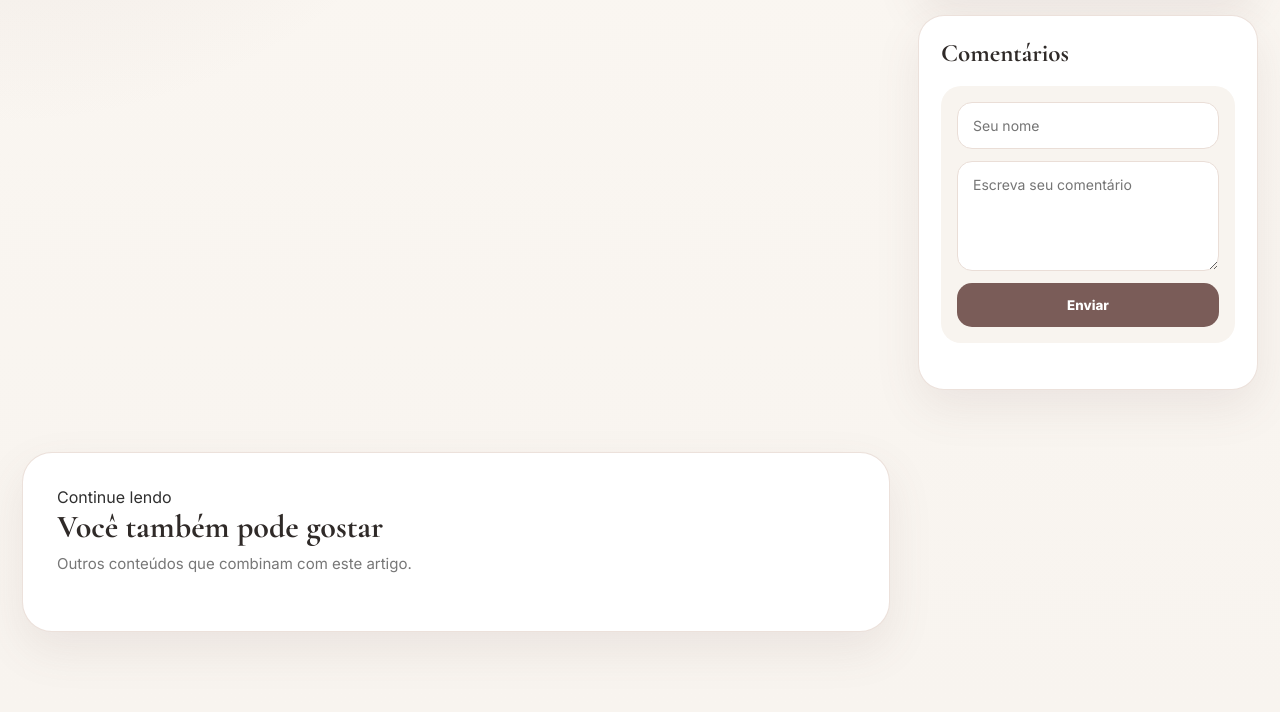
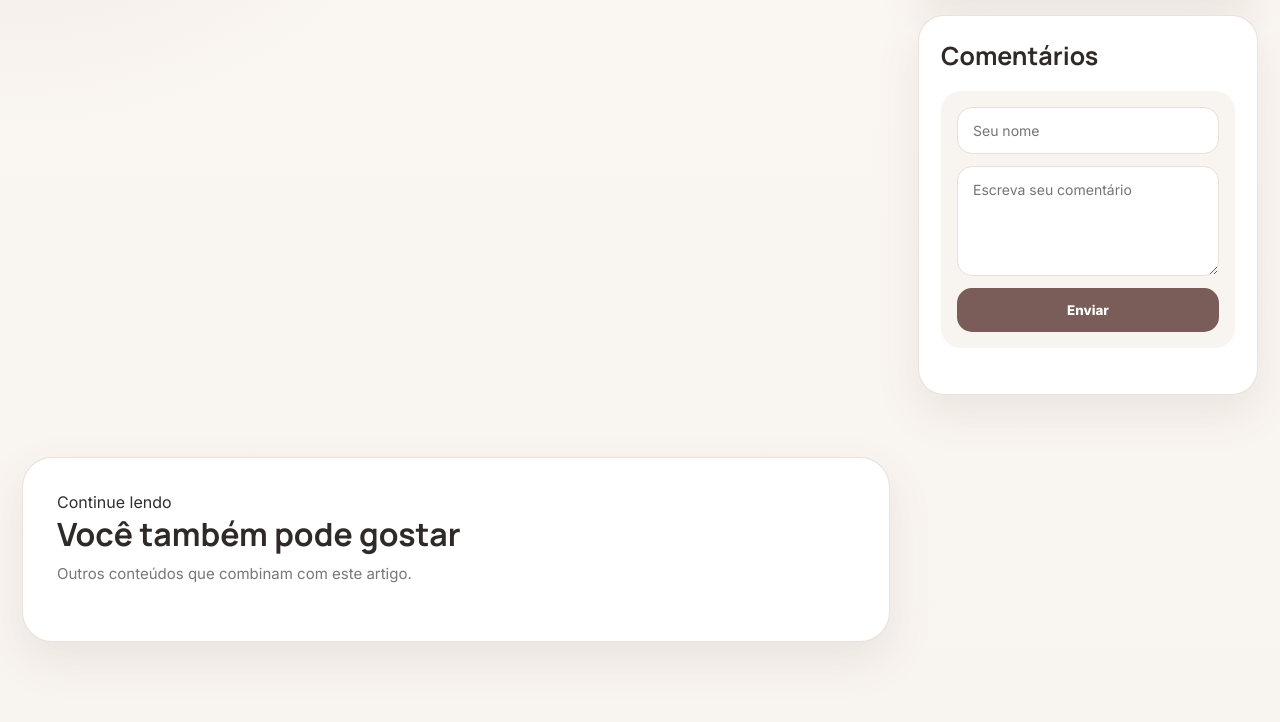
Before and after one commit to GustavoLanjoni/Blog---PsiFacil, a plain HTML site: page frontend/post.html in a window 1280 px wide. Shown: the part 419-1141 px from the top of the page. Drawn offline with nearby package versions, Linux system fonts and the light colour scheme; no server answers.

Commit message:
Atualização fonte dos posts

```diff
--- a/frontend/css/post.css
+++ b/frontend/css/post.css
@@ -1,4 +1,4 @@
-@import url('https://fonts.googleapis.com/css2?family=Inter:wght@400;500;600;700;800&family=Playfair+Display:wght@600;700&display=swap');
+@import url('https://fonts.googleapis.com/css2?family=Inter:wght@400;500;600;700;800&family=Lora:wght@500;600;700&family=Manrope:wght@500;600;700;800&display=swap');
 
 
 * {
@@ -59,7 +59,7 @@
 }
 
 .post-detail h1 {
-font-family: "Cormorant Garamond", serif;
+font-family: "Manrope", sans-serif;
   font-size: clamp(34px, 5vw, 58px);
   color: #2f2a28;
   line-height: 1.06;
@@ -113,7 +113,7 @@
 .post-text h2,
 .post-text h3,
 .post-text h4 {
-  font-family: "Cormorant Garamond", serif;
+  font-family: "Manrope", sans-serif;
   color: #2f2a28;
   line-height: 1.25;
   font-weight: 700;
@@ -397,7 +397,7 @@
 }
 
 .comentarios-section h2 {
-  font-family: "Cormorant Garamond", serif;
+  font-family: "Manrope", sans-serif;
   font-size: 25px;
   color: #2f2a28;
   margin-bottom: 18px;
@@ -536,7 +536,7 @@
 }
 
 .relacionados-header h2 {
-  font-family: "Cormorant Garamond", serif;
+  font-family: "Manrope", sans-serif;
   font-size: 32px;
   color: #2f2a28;
   margin-bottom: 8px;
```
